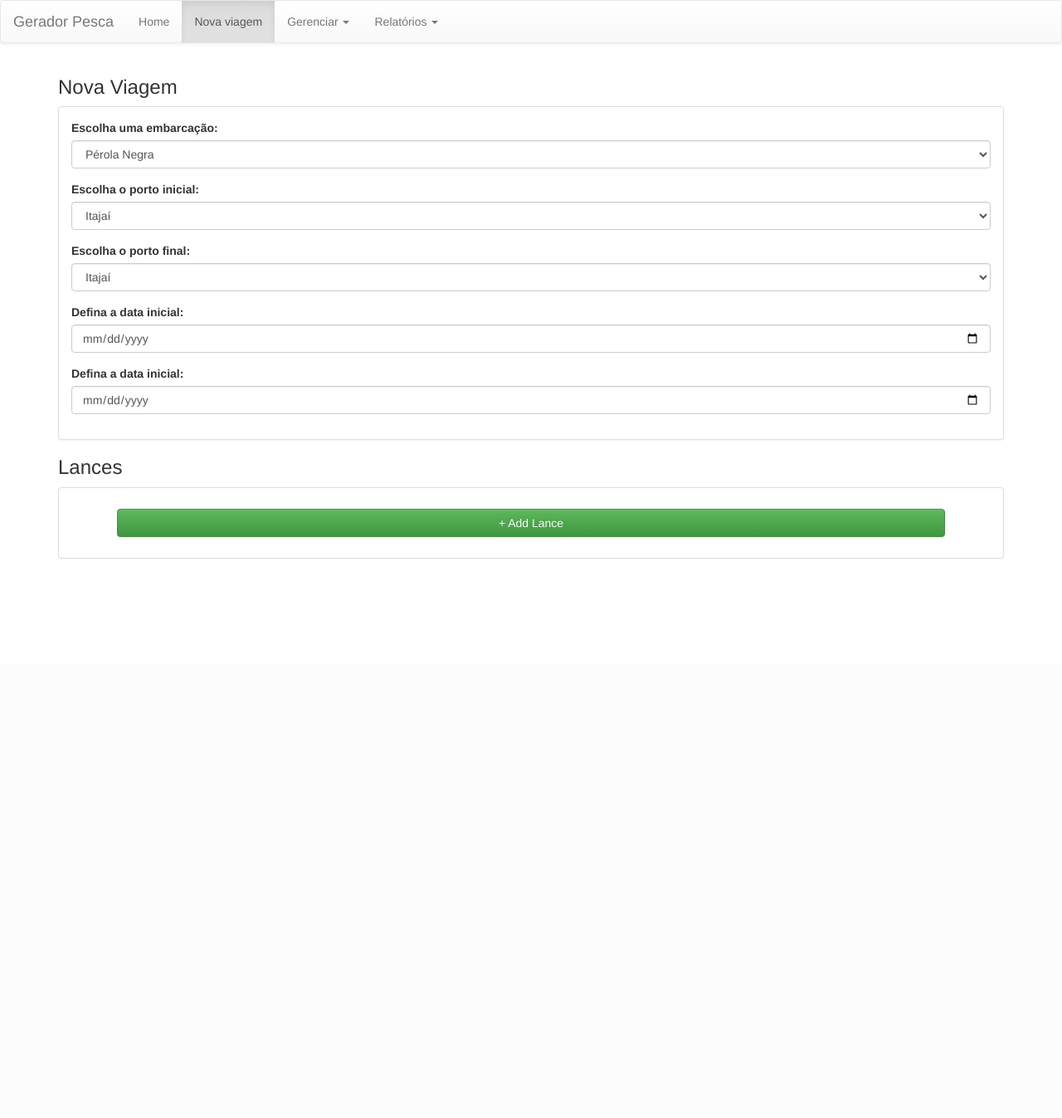
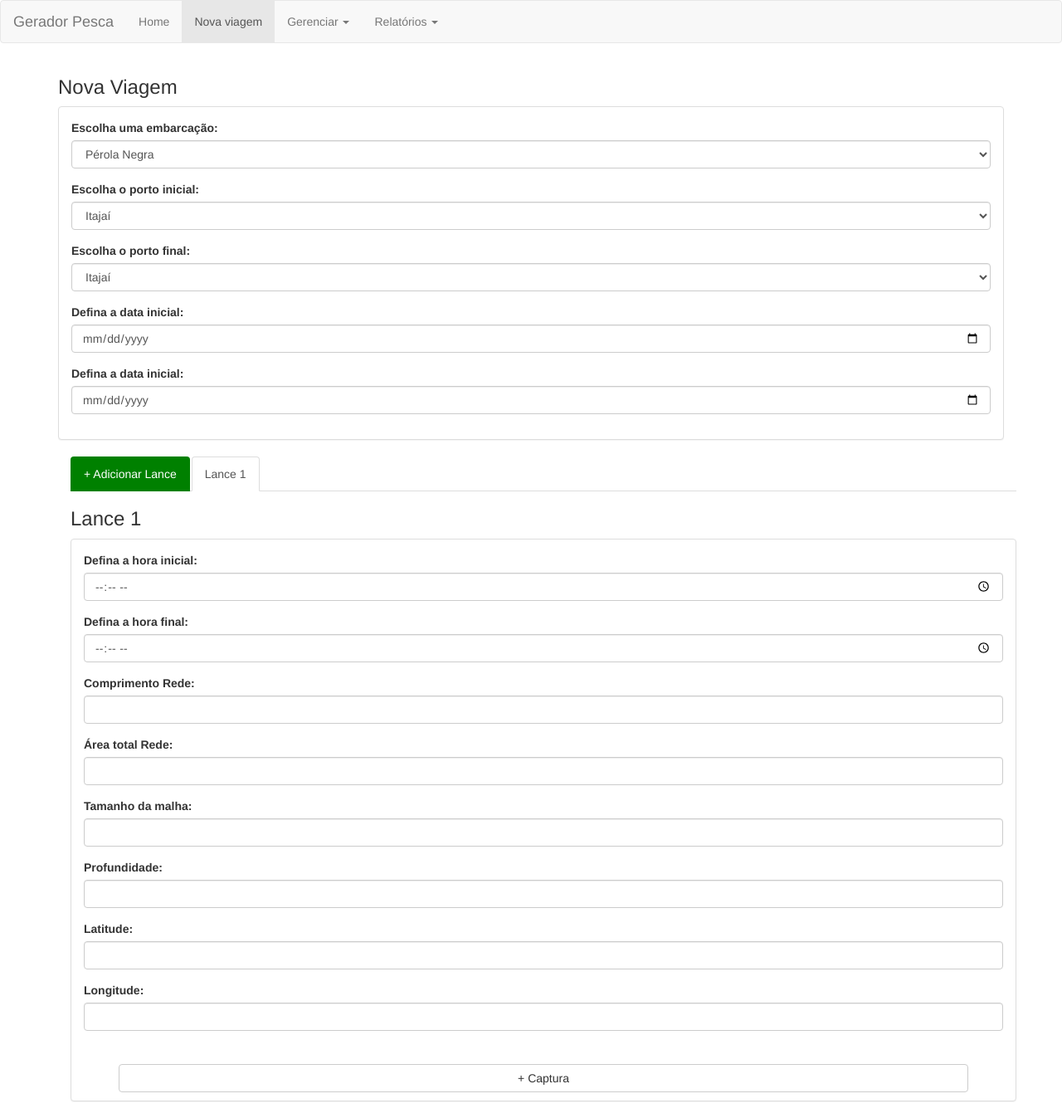
Before and after one commit to SamuelBFavarin/gerenciadorPesca, a PHP site: page /viagem.php in a window 1280 px wide. Shown: the whole page at 83% size. Before the commit the page ends 673 px from the top, so only its background shows below. Run offline with PHP 8.4, Linux system fonts and the light colour scheme; some libraries are stand-ins or nearby versions.

Commit message:
Alterações de layout de viagem.php

```diff
--- a/lance.php
+++ b/lance.php
@@ -5,7 +5,6 @@
 
     <div class="panel panel-default">
         <div class="panel-body">
-            <h3>Lance</h3>
             <div class="form-group">
               <label for="horaInicio">Defina a hora inicial:</label>
               <input type="time" class="form-control" id="horaInicio">
--- a/viagem.php
+++ b/viagem.php
@@ -2,15 +2,11 @@
     <head>
         <title>Gerenciador Pesca</title>
 
-        <link rel="stylesheet" href="https://maxcdn.bootstrapcdn.com/bootstrap/3.3.7/css/bootstrap.min.css" integrity="sha384-BVYiiSIFeK1dGmJRAkycuHAHRg32OmUcww7on3RYdg4Va+PmSTsz/K68vbdEjh4u" crossorigin="anonymous">
-
-
-        <link rel="stylesheet" href="https://maxcdn.bootstrapcdn.com/bootstrap/3.3.7/css/bootstrap-theme.min.css" integrity="sha384-rHyoN1iRsVXV4nD0JutlnGaslCJuC7uwjduW9SVrLvRYooPp2bWYgmgJQIXwl/Sp" crossorigin="anonymous">
-
-
-        <script src="https://maxcdn.bootstrapcdn.com/bootstrap/3.3.7/js/bootstrap.min.js" integrity="sha384-Tc5IQib027qvyjSMfHjOMaLkfuWVxZxUPnCJA7l2mCWNIpG9mGCD8wGNIcPD7Txa" crossorigin="anonymous"></script>
-
+        <meta charset="utf-8">
+        <meta name="viewport" content="width=device-width, initial-scale=1">
+        <link rel="stylesheet" href="https://maxcdn.bootstrapcdn.com/bootstrap/3.3.7/css/bootstrap.min.css">
         <script src="https://ajax.googleapis.com/ajax/libs/jquery/3.2.1/jquery.min.js"></script>
+        <script src="https://maxcdn.bootstrapcdn.com/bootstrap/3.3.7/js/bootstrap.min.js"></script>
 
         <link rel="stylesheet" type="text/css" href="css/style.css">
 
@@ -92,26 +88,31 @@
                     </div>
                 </div>
             </div>
-            <h3>Lances</h3>
-            <div class="panel panel-default">
-                <div class="panel-body">
-                    <div id="lance">
-                    </div>
-                    <center>
-                        <button class="btn btn-success mainButton" onclick="addLance()">+ Add Lance</button>
-                    </center>
-                </div>
+            <div class="container">
+                <ul class="nav nav-tabs" id="lances_adicionados" style="cursor:pointer;">
+                    <li> <a  style="color: white; background-color: green;" id="addLance"onclick="addLance()"> + Adicionar Lance </a></li>
+                    <li class="active"><a data-toggle="tab" href="#lance1">Lance 1</a></li>
+                </ul>
+                <div class="tab-content" id="pagLances"> </div>
             </div>
-        </div>
-
 
         <script>
+            var cont = 0;
 
-            var cont = 0;
             function addLance(){
                 // Adiciona arquivo lance.php
                 $.get("./lance.php", {"id":cont}, function (lance){
-                    $( "#lance" ).append(lance);
+                    $("#lances_adicionados").append("<li><a data-toggle='tab' href='#lance"+cont+"'> Lance "+ cont +"</a></li>");
+                    $("#pagLances").append("<div id='lance"+cont+"' class='tab-pane fade active in '> <h3> Lance "+ cont +"</h3> </div>");
+                    $( "#lance"+cont ).append(lance);
+                });
+                cont++;
+            }
+            window.onload = function addLanceOnLoad(){
+                // Adiciona arquivo lance.php on load
+                $.get("./lance.php", {"id":cont}, function (lance){
+                    $("#pagLances").append("<div id='lance1' class='tab-pane fade active in '> <h3> Lance "+ cont +"</h3> </div>");
+                    $( "#lance"+cont ).append(lance);
                 });
                 cont++;
             }
```
